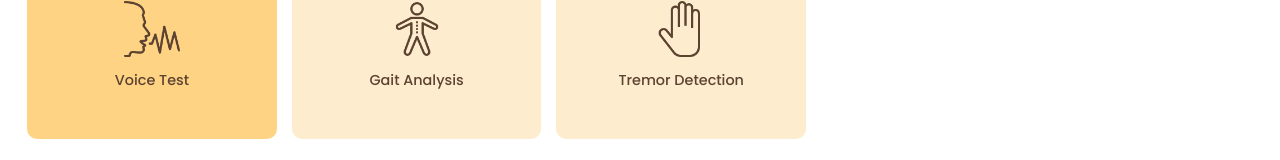
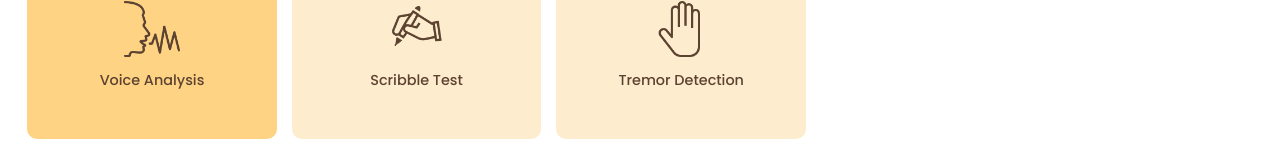
Before and after one commit to JeswinSunsi/neurotone, a Vue app: page /home in a window 1280 px wide. Shown: the part 532-692 px from the top of the page. Built offline with nearby package versions, Linux system fonts and the light colour scheme; the HTML template or start-up script is replaced by a standard one.

Commit message:
Final before voice

```diff
--- a/src/views/Home.vue
+++ b/src/views/Home.vue
@@ -14,12 +14,12 @@
                     <div class="test-box" @touchstart="isTouched = 'voice'" :class="{ active: isTouched == 'voice' }">
                         <img src="../assets/rotatedarrow.png" class="rotated-arrow" v-if="isTouched == 'voice'">
                         <img src="../assets/voice.png" class="art">
-                        <h4 class="art-text">Voice Test</h4>
+                        <h4 class="art-text">Voice Analysis</h4>
                     </div>
                     <div class="test-box" @touchstart="isTouched = 'posture'" :class="{ active: isTouched == 'posture' }">
                         <img src="../assets/rotatedarrow.png" class="rotated-arrow" v-if="isTouched == 'posture'">
                         <img src="../assets/posture.png" class="art">
-                        <h4 class="art-text">Gait Analysis</h4>
+                        <h4 class="art-text">Scribble Test</h4>
                     </div>
                     <div class="test-box" @touchstart="isTouched = 'hand'" :class="{ active: isTouched == 'hand' }" @click="$router.push('/tremor')">
                         <img src="../assets/rotatedarrow.png" class="rotated-arrow" v-if="isTouched == 'hand'">
```
Also changed, not shown: src/assets/posture.png.
